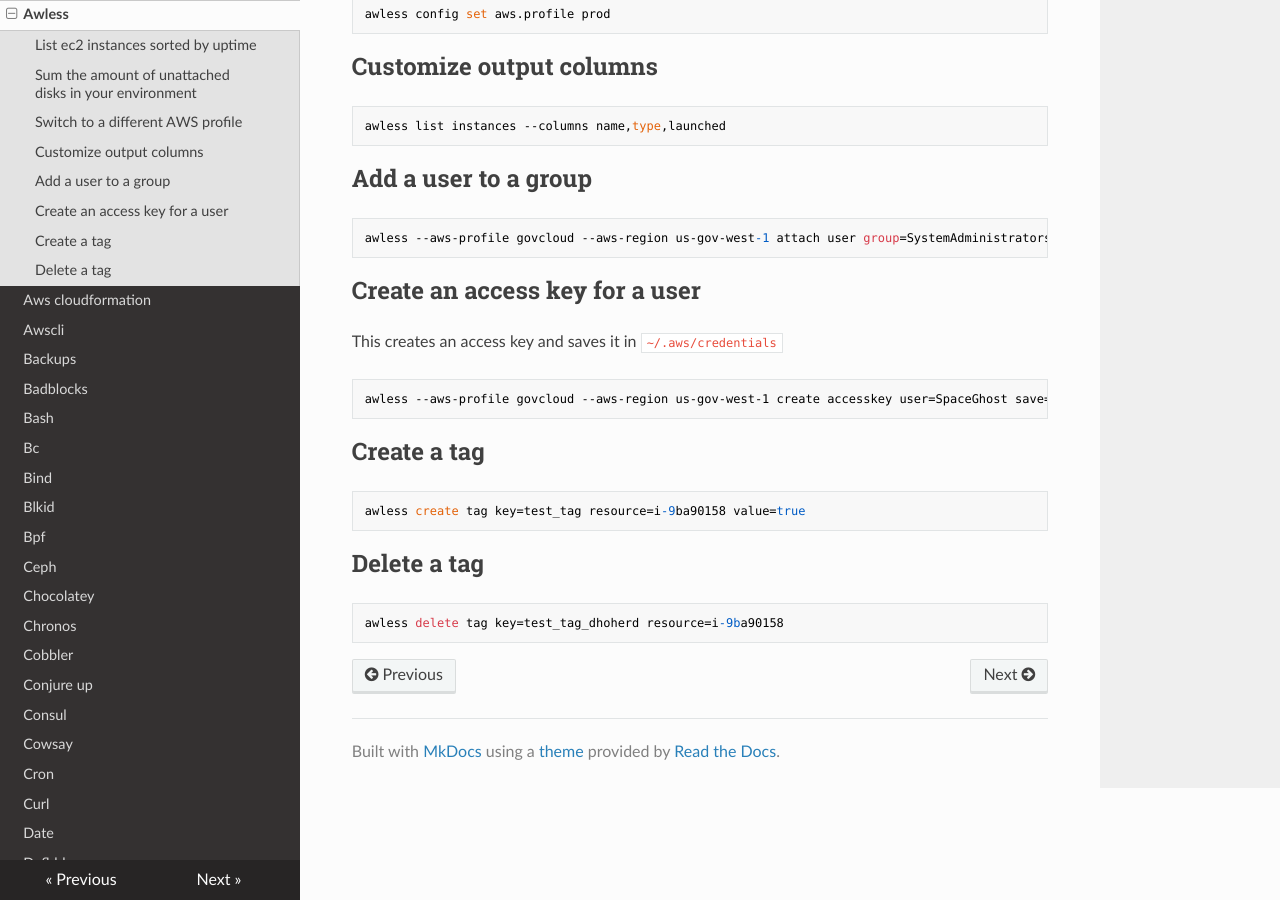
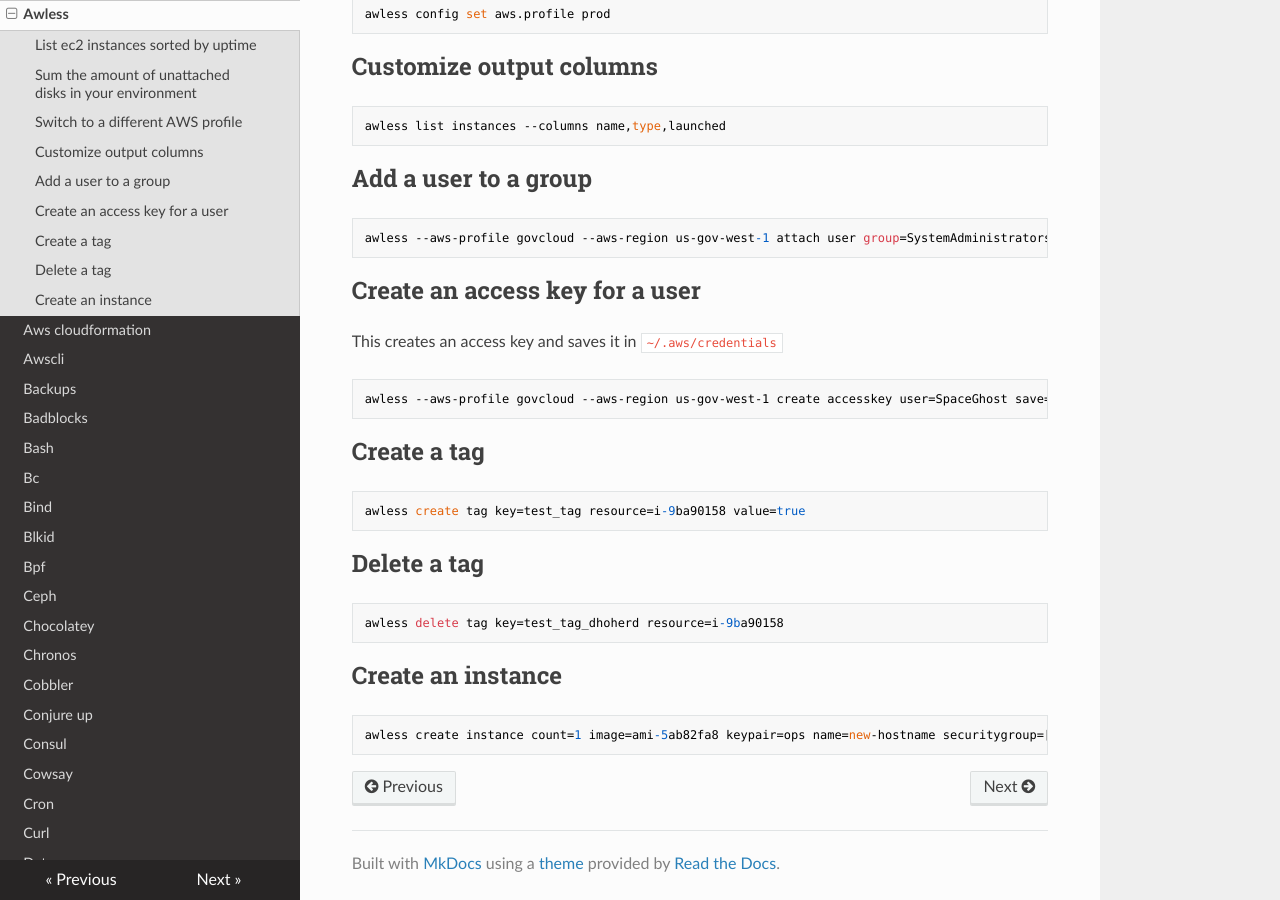
Before and after one commit to lando-cal/tech-notes, an MkDocs documentation site: the page built from docs/awless.md, in a window 1280 px wide and 900 px high, scrolled down 979 px. Built offline with MkDocs 1.6.1, drawn with Linux system fonts in a browser that asks for light colours; nearby versions of some CDN libraries.

Commit message:
Add create instance example

````diff
--- a/docs/awless.md
+++ b/docs/awless.md
@@ -75,3 +75,9 @@ awless create tag key=test_tag resource=i-9ba90158 value=true
 ```
 awless delete tag key=test_tag_dhoherd resource=i-9ba90158
 ```
+
+## Create an instance
+
+```
+awless create instance count=1 image=ami-5ab82fa8 keypair=ops name=new-hostname securitygroup=[sg-c4321fd1,sg-c4321cb0] subnet=subnet-c4321c33 type=t2.medium
+```
````
